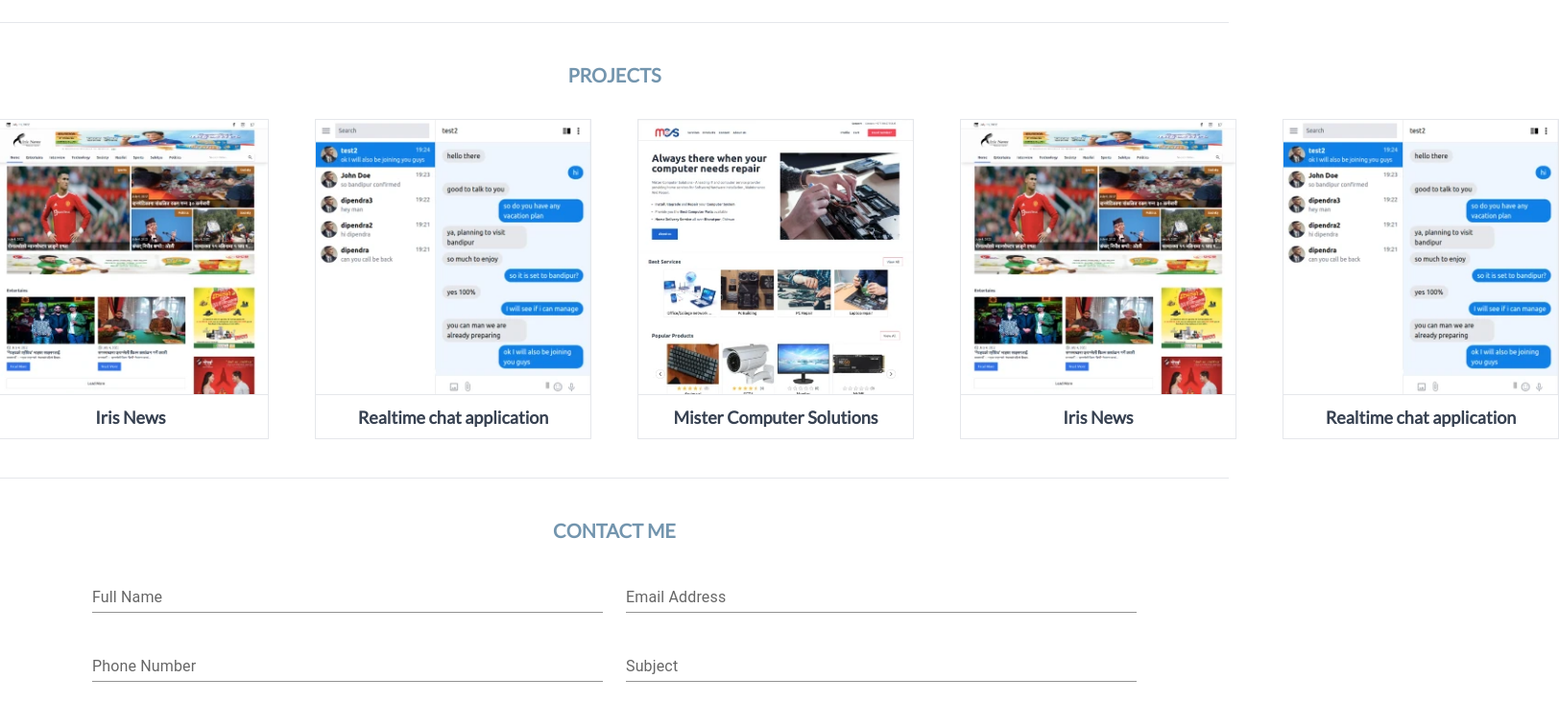
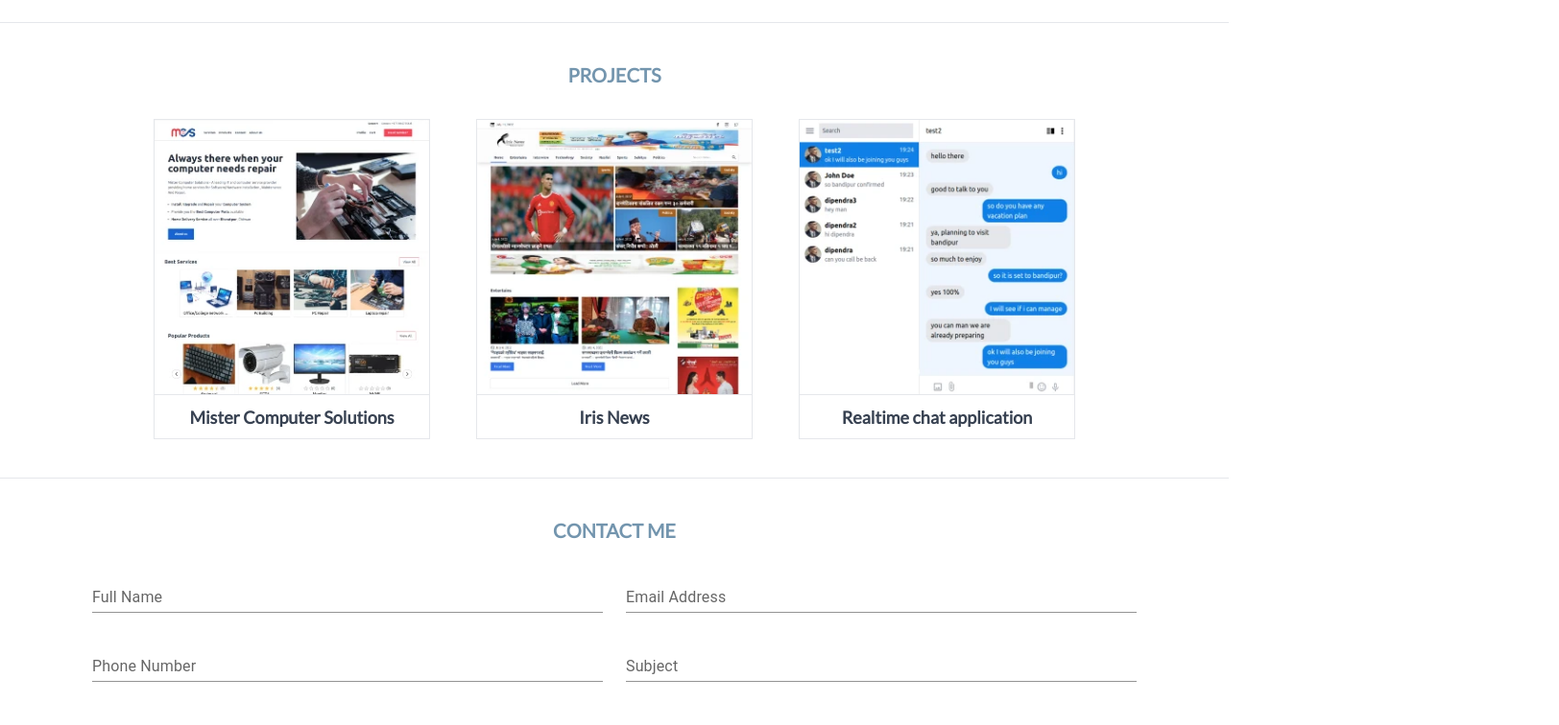
Before and after one commit to Dipendra-Paudel/my-portfolio, a Next.js app: page / in a window 1280 px wide. Shown: the part 1700-2456 px from the top of the page at 96% size, 1624 px wide, since content can reach past the window. Built offline with nearby package versions, Linux system fonts and the light colour scheme; no server answers; a web font is replaced by a local one.

Commit message:
projects only 3

```diff
--- a/components/pages/home/Projects.jsx
+++ b/components/pages/home/Projects.jsx
@@ -1,18 +1,6 @@
 import Image from "next/image";
 
 const projectDetails = [
-  {
-    image: "/images/projects/mister-computer-solutions.webp",
-    title: "Mister Computer Solutions",
-  },
-  {
-    image: "/images/projects/iris-news.webp",
-    title: "Iris News",
-  },
-  {
-    image: "/images/projects/realtime-chat-application.webp",
-    title: "Realtime chat application",
-  },
   {
     image: "/images/projects/mister-computer-solutions.webp",
     title: "Mister Computer Solutions",
```
